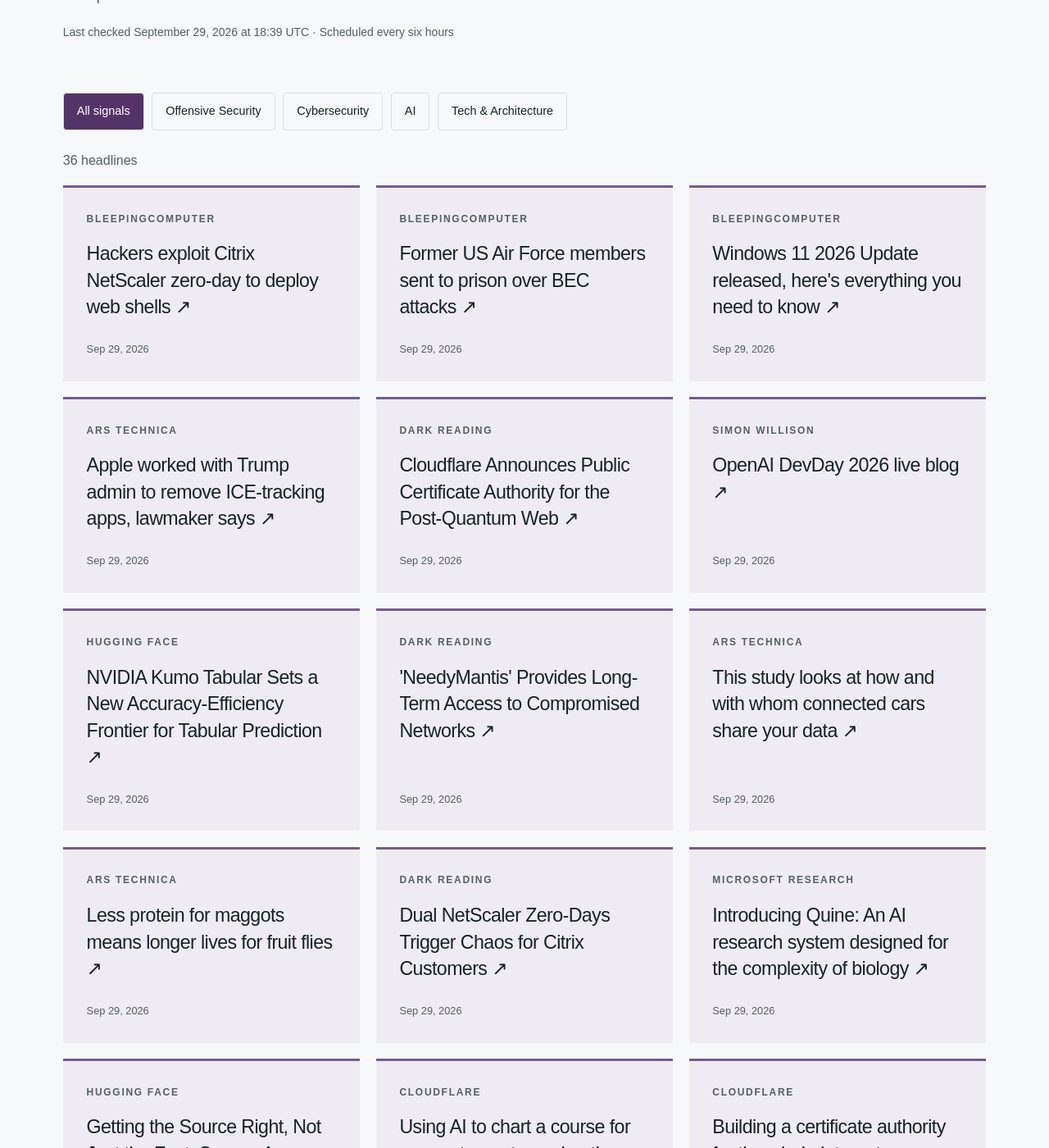
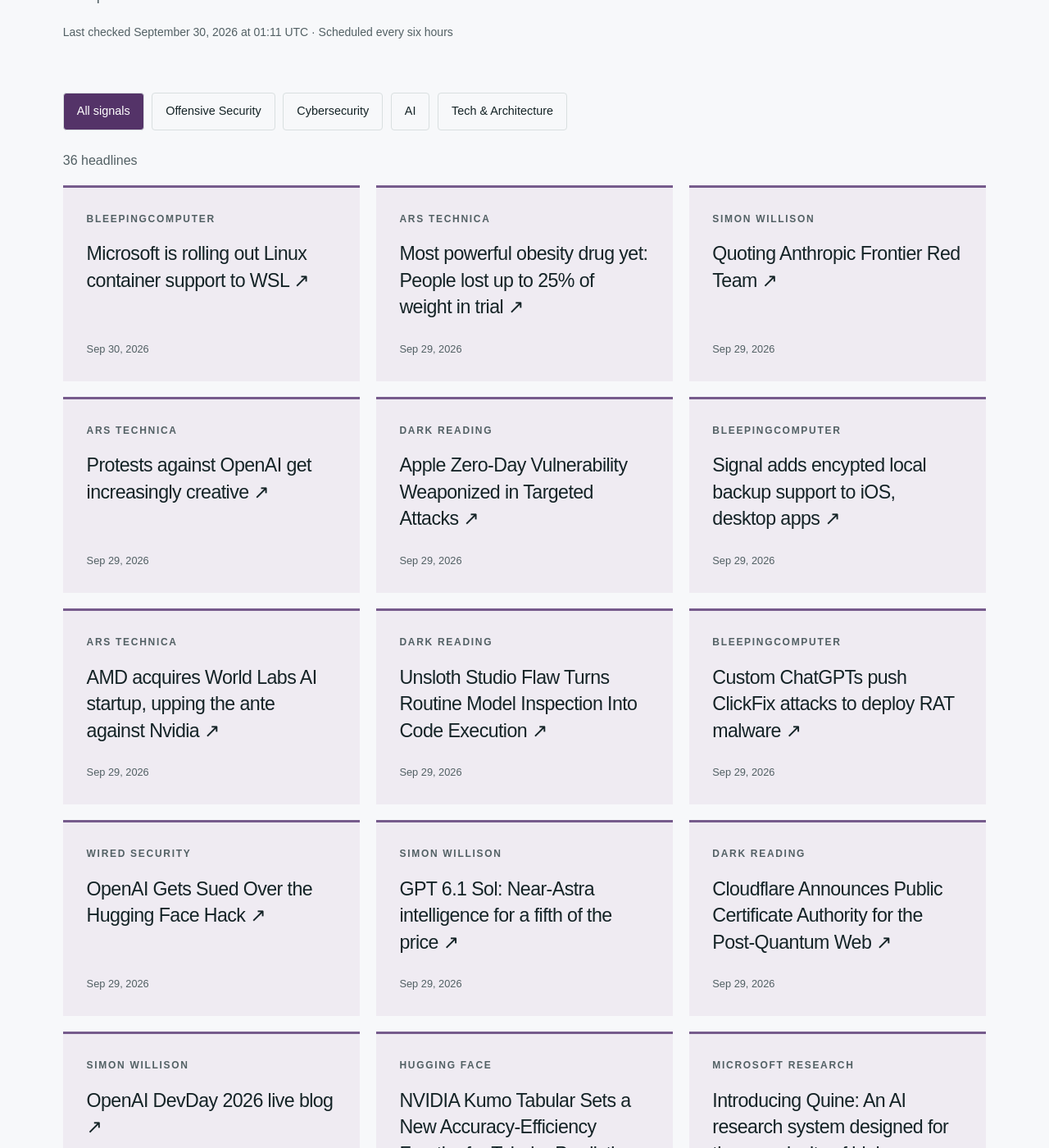
Before and after one commit to hntk/hntk.github.io, a Jekyll site: the page built from news/index.html, in a window 1280 px wide and 1400 px high, scrolled down 375 px. Shown: the whole window at 82% size. Built offline with Jekyll 4.4.1, drawn with Linux system fonts in a browser that asks for light colours; some of the changed text lies outside the part shown.

Commit message:
Refresh News and Signals

```diff
--- a/_data/news.json
+++ b/_data/news.json
@@ -1,37 +1,93 @@
 {
-  "updated": "2026-09-29T18:39:37.780928+00:00",
+  "updated": "2026-09-30T01:11:40.223732+00:00",
   "items": [
     {
-      "title": "Hackers exploit Citrix NetScaler zero-day to deploy web shells",
-      "url": "https://www.bleepingcomputer.com/news/security/hackers-exploit-citrix-netscaler-zero-day-to-deploy-web-shells/",
-      "published": "2026-09-29T18:37:12+00:00",
+      "title": "Microsoft is rolling out Linux container support to WSL",
+      "url": "https://www.bleepingcomputer.com/news/microsoft/microsoft-is-rolling-out-linux-container-support-to-wsl/",
+      "published": "2026-09-30T00:40:57+00:00",
       "source": "BleepingComputer",
       "source_id": "bleepingcomputer",
       "category": "cybersecurity"
     },
     {
-      "title": "Former US Air Force members sent to prison over BEC attacks",
-      "url": "https://www.bleepingcomputer.com/news/security/former-us-air-force-members-sent-to-prison-over-bec-attacks/",
-      "published": "2026-09-29T18:09:39+00:00",
+      "title": "Most powerful obesity drug yet: People lost up to 25% of weight in trial",
+      "url": "https://arstechnica.com/health/2026/09/most-powerful-obesity-drug-yet-people-lost-up-to-25-of-weight-in-trial/",
+      "published": "2026-09-29T22:30:37+00:00",
+      "source": "Ars Technica",
+      "source_id": "ars-technica",
+      "category": "tech-architecture"
+    },
+    {
+      "title": "Quoting Anthropic Frontier Red Team",
+      "url": "https://simonwillison.net/2026/Sep/29/anthropic-frontier-red-team/",
+      "published": "2026-09-29T22:20:28+00:00",
+      "source": "Simon Willison",
+      "source_id": "simon-willison",
+      "category": "ai"
+    },
+    {
+      "title": "Protests against OpenAI get increasingly creative",
+      "url": "https://arstechnica.com/ai/2026/09/what-iceberg-bay-area-artists-target-openai-with-titanic-themed-protest-art/",
+      "published": "2026-09-29T21:52:58+00:00",
+      "source": "Ars Technica",
+      "source_id": "ars-technica",
+      "category": "tech-architecture"
+    },
+    {
+      "title": "Apple Zero-Day Vulnerability Weaponized in Targeted Attacks",
+      "url": "https://www.darkreading.com/cyberattacks-data-breaches/apple-zero-day-vulnerability-weaponized-targeted-attacks",
+      "published": "2026-09-29T21:31:29+00:00",
+      "source": "Dark Reading",
+      "source_id": "dark-reading",
+      "category": "cybersecurity"
+    },
+    {
+      "title": "Signal adds encypted local backup support to iOS, desktop apps",
+      "url": "https://www.bleepingcomputer.com/news/security/signal-adds-encypted-local-backup-support-to-ios-desktop-apps/",
+      "published": "2026-09-29T21:30:08+00:00",
       "source": "BleepingComputer",
       "source_id": "bleepingcomputer",
       "category": "cybersecurity"
     },
     {
-      "title": "Windows 11 2026 Update released, here's everything you need to know",
-      "url": "https://www.bleepingcomputer.com/news/microsoft/windows-11-2026-update-released-heres-everything-you-need-to-know/",
-      "published": "2026-09-29T17:37:40+00:00",
+      "title": "AMD acquires World Labs AI startup, upping the ante against Nvidia",
+      "url": "https://arstechnica.com/ai/2026/09/amd-acquires-world-labs-ai-pioneer-fei-fei-lis-world-models-startup/",
+      "published": "2026-09-29T21:14:49+00:00",
+      "source": "Ars Technica",
+      "source_id": "ars-technica",
+      "category": "tech-architecture"
+    },
+    {
+      "title": "Unsloth Studio Flaw Turns Routine Model Inspection Into Code Execution",
+      "url": "https://www.darkreading.com/application-security/unsloth-studio-flaw-model-inspection-code-execution",
+      "published": "2026-09-29T21:08:42+00:00",
+      "source": "Dark Reading",
+      "source_id": "dark-reading",
+      "category": "cybersecurity"
+    },
+    {
+      "title": "Custom ChatGPTs push ClickFix attacks to deploy RAT malware",
+      "url": "https://www.bleepingcomputer.com/news/security/custom-chatgpts-push-clickfix-attacks-to-deploy-rat-malware/",
+      "published": "2026-09-29T20:59:39+00:00",
       "source": "BleepingComputer",
       "source_id": "bleepingcomputer",
       "category": "cybersecurity"
     },
     {
-      "title": "Apple worked with Trump admin to remove ICE-tracking apps, lawmaker says",
-      "url": "https://arstechnica.com/tech-policy/2026/09/apple-worked-with-trump-admin-to-remove-ice-tracking-apps-lawmaker-says/",
-      "published": "2026-09-29T17:29:14+00:00",
-      "source": "Ars Technica",
-      "source_id": "ars-technica",
-      "category": "tech-architecture"
+      "title": "OpenAI Gets Sued Over the Hugging Face Hack",
+      "url": "https://www.wired.com/story/openai-sued-over-the-hugging-face-hack/",
+      "published": "2026-09-29T19:05:00+00:00",
+      "source": "WIRED Security",
+      "source_id": "wired",
+      "category": "cybersecurity"
+    },
+    {
+      "title": "GPT 6.1 Sol: Near-Astra intelligence for a fifth of the price",
+      "url": "https://simonwillison.net/2026/Sep/29/hn-49898129/",
+      "published": "2026-09-29T18:27:48+00:00",
+      "source": "Simon Willison",
+      "source_id": "simon-willison",
+      "category": "ai"
     },
     {
       "title": "Cloudflare Announces Public Certificate Authority for the Post-Quantum Web",
@@ -56,38 +112,6 @@
       "source": "Hugging Face",
       "source_id": "hugging-face",
       "category": "ai"
-    },
-    {
-      "title": "'NeedyMantis' Provides Long-Term Access to Compromised Networks",
-      "url": "https://www.darkreading.com/threat-intelligence/needymantis-long-term-access-compromised-networks",
-      "published": "2026-09-29T15:12:39+00:00",
-      "source": "Dark Reading",
-      "source_id": "dark-reading",
-      "category": "cybersecurity"
-    },
-    {
-      "title": "This study looks at how and with whom connected cars share your data",
-      "url": "https://arstechnica.com/cars/2026/09/connected-car-data-privacy-is-still-abysmal-study-finds/",
-      "published": "2026-09-29T14:49:44+00:00",
-      "source": "Ars Technica",
-      "source_id": "ars-technica",
-      "category": "tech-architecture"
-    },
-    {
-      "title": "Less protein for maggots means longer lives for fruit flies",
-      "url": "https://arstechnica.com/science/2026/09/fruit-flies-remember-their-larval-diet-which-influences-their-longevity/",
-      "published": "2026-09-29T14:39:25+00:00",
-      "source": "Ars Technica",
-      "source_id": "ars-technica",
-      "category": "tech-architecture"
-    },
-    {
-      "title": "Dual NetScaler Zero-Days Trigger Chaos for Citrix Customers",
-      "url": "https://www.darkreading.com/vulnerabilities-threats/netscaler-zero-days-chaos-citrix",
-      "published": "2026-09-29T14:19:43+00:00",
-      "source": "Dark Reading",
-      "source_id": "dark-reading",
-      "category": "cybersecurity"
     },
     {
       "title": "Introducing Quine: An AI research system designed for the complexity of biology",
@@ -138,27 +162,11 @@
       "category": "cybersecurity"
     },
     {
-      "title": "Claude Sonnet 5.5",
-      "url": "https://simonwillison.net/2026/Sep/28/claude-sonnet-5-5/",
-      "published": "2026-09-28T22:07:38+00:00",
-      "source": "Simon Willison",
-      "source_id": "simon-willison",
-      "category": "ai"
-    },
-    {
       "title": "One year in: How Microsoft Research Asia – Singapore is advancing research, partnership and talent for real-world impact",
       "url": "https://www.microsoft.com/en-us/research/blog/one-year-in-how-microsoft-research-asia-singapore-is-advancing-research-partnership-and-talent-for-real-world-impact/",
       "published": "2026-09-28T21:00:00+00:00",
       "source": "Microsoft Research",
       "source_id": "microsoft-research",
-      "category": "ai"
-    },
-    {
-      "title": "Quoting @joedaroo",
-      "url": "https://simonwillison.net/2026/Sep/28/joedaroo/",
-      "published": "2026-09-28T19:11:42+00:00",
-      "source": "Simon Willison",
-      "source_id": "simon-willison",
       "category": "ai"
     },
     {
@@ -234,14 +242,6 @@
       "category": "ai"
     },
     {
-      "title": "An OpenAI Agent Hacked Australia’s Health Service. Their Government Found Out Months Later",
-      "url": "https://www.wired.com/story/openai-agent-hacked-australias-health-service-their-government-found-out-months-later/",
-      "published": "2026-09-24T10:46:56+00:00",
-      "source": "WIRED Security",
-      "source_id": "wired",
-      "category": "cybersecurity"
-    },
-    {
       "title": "Offloaded inference for real-world physical AI robotics",
       "url": "https://www.microsoft.com/en-us/research/blog/offloaded-inference-for-real-world-physical-ai-robotics/",
       "published": "2026-09-23T16:01:36+00:00",
@@ -295,79 +295,79 @@
       "id": "ars-technica",
       "name": "Ars Technica",
       "status": "ok",
-      "last_success": "2026-09-29T18:39:37.780928+00:00"
+      "last_success": "2026-09-30T01:11:40.223732+00:00"
     },
     {
       "id": "bleepingcomputer",
       "name": "BleepingComputer",
       "status": "ok",
-      "last_success": "2026-09-29T18:39:37.780928+00:00"
+      "last_success": "2026-09-30T01:11:40.223732+00:00"
     },
     {
       "id": "cloudflare",
       "name": "Cloudflare",
       "status": "ok",
-      "last_success": "2026-09-29T18:39:37.780928+00:00"
+      "last_success": "2026-09-30T01:11:40.223732+00:00"
     },
     {
       "id": "dark-reading",
       "name": "Dark Reading",
       "status": "ok",
-      "last_success": "2026-09-29T18:39:37.780928+00:00"
+      "last_success": "2026-09-30T01:11:40.223732+00:00"
     },
     {
       "id": "hugging-face",
       "name": "Hugging Face",
       "status": "ok",
-      "last_success": "2026-09-29T18:39:37.780928+00:00"
+      "last_success": "2026-09-30T01:11:40.223732+00:00"
     },
     {
       "id": "microsoft-research",
       "name": "Microsoft Research",
       "status": "ok",
-      "last_success": "2026-09-29T18:39:37.780928+00:00"
+      "last_success": "2026-09-30T01:11:40.223732+00:00"
     },
     {
       "id": "nvidia",
       "name": "NVIDIA",
       "status": "ok",
-      "last_success": "2026-09-29T18:39:37.780928+00:00"
+      "last_success": "2026-09-30T01:11:40.223732+00:00"
     },
     {
       "id": "portswigger",
       "name": "PortSwigger Research",
       "status": "ok",
-      "last_success": "2026-09-29T18:39:37.780928+00:00"
+      "last_success": "2026-09-30T01:11:40.223732+00:00"
     },
     {
       "id": "schneier",
       "name": "Schneier on Security",
       "status": "ok",
-      "last_success": "2026-09-29T18:39:37.780928+00:00"
+      "last_success": "2026-09-30T01:11:40.223732+00:00"
     },
     {
       "id": "simon-willison",
       "name": "Simon Willison",
       "status": "ok",
-      "last_success": "2026-09-29T18:39:37.780928+00:00"
+      "last_success": "2026-09-30T01:11:40.223732+00:00"
     },
     {
       "id": "specterops",
       "name": "SpecterOps",
       "status": "ok",
-      "last_success": "2026-09-29T18:39:37.780928+00:00"
+      "last_success": "2026-09-30T01:11:40.223732+00:00"
     },
     {
       "id": "trail-of-bits",
       "name": "Trail of Bits",
       "status": "ok",
-      "last_success": "2026-09-29T18:39:37.780928+00:00"
+      "last_success": "2026-09-30T01:11:40.223732+00:00"
     },
     {
       "id": "wired",
       "name": "WIRED Security",
       "status": "ok",
-      "last_success": "2026-09-29T18:39:37.780928+00:00"
+      "last_success": "2026-09-30T01:11:40.223732+00:00"
     }
   ]
 }
```
